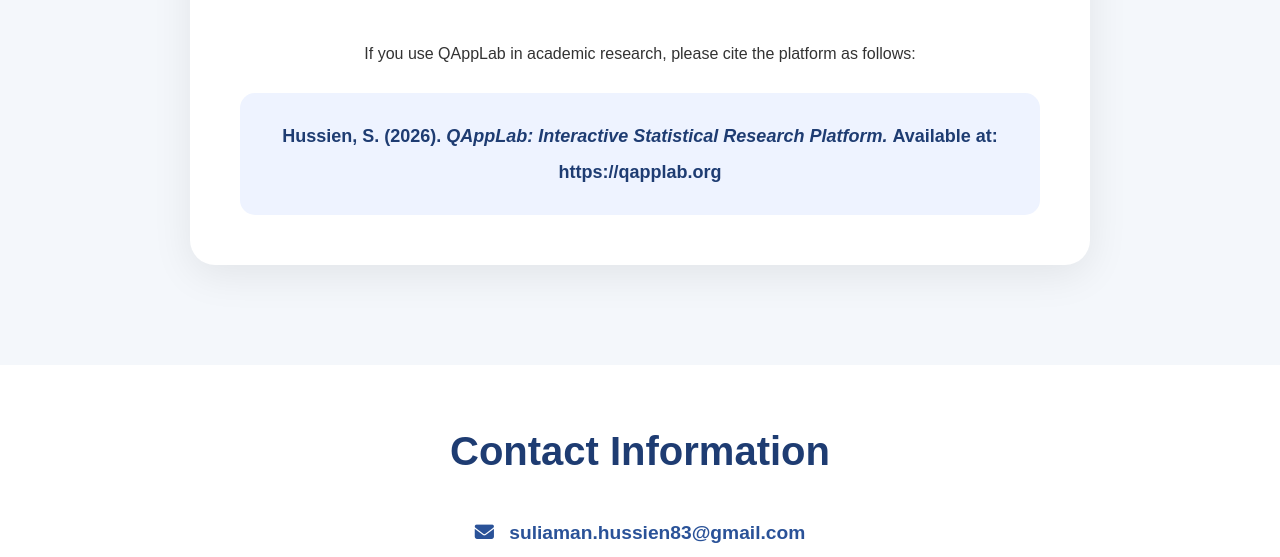
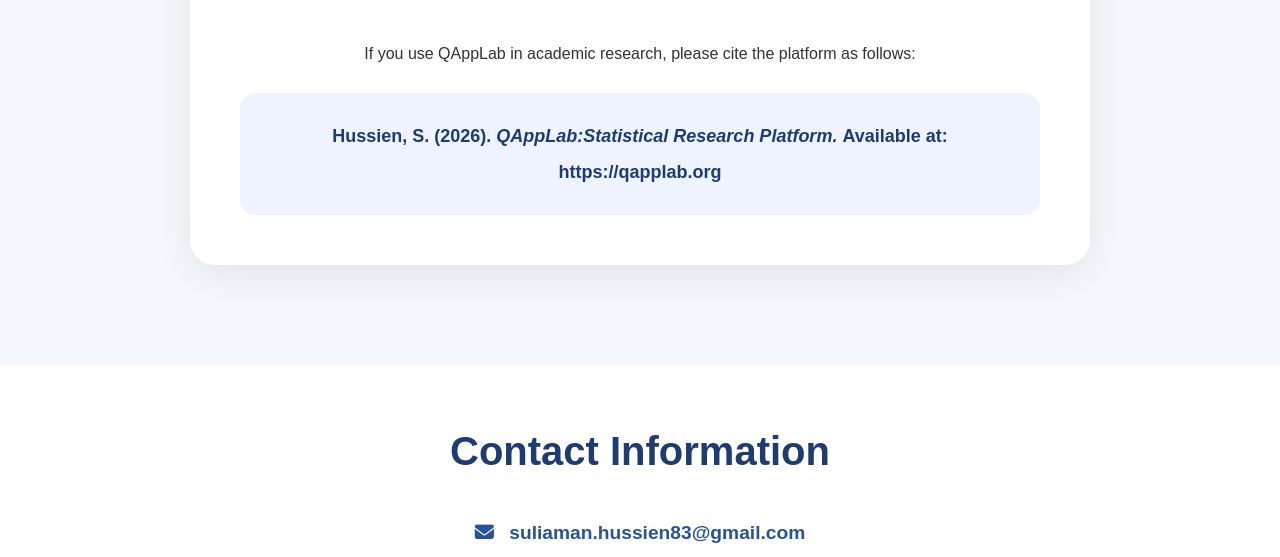
Before and after one commit to suliamanhussien83-ux/research-applications-platform, a plain HTML site: page index.html in a window 1280 px wide. Shown: the part 2300-2857 px from the top of the page. Drawn offline with Linux system fonts and the light colour scheme; no server answers.

Commit message:
Update index.html

```diff
--- a/index.html
+++ b/index.html
@@ -762,7 +762,7 @@
 
                 Hussien, S. (2026).
                 <em>
-                    QAppLab: Interactive Statistical Research Platform.
+                    QAppLab:Statistical Research Platform.
                 </em>
 
                 Available at:
```
